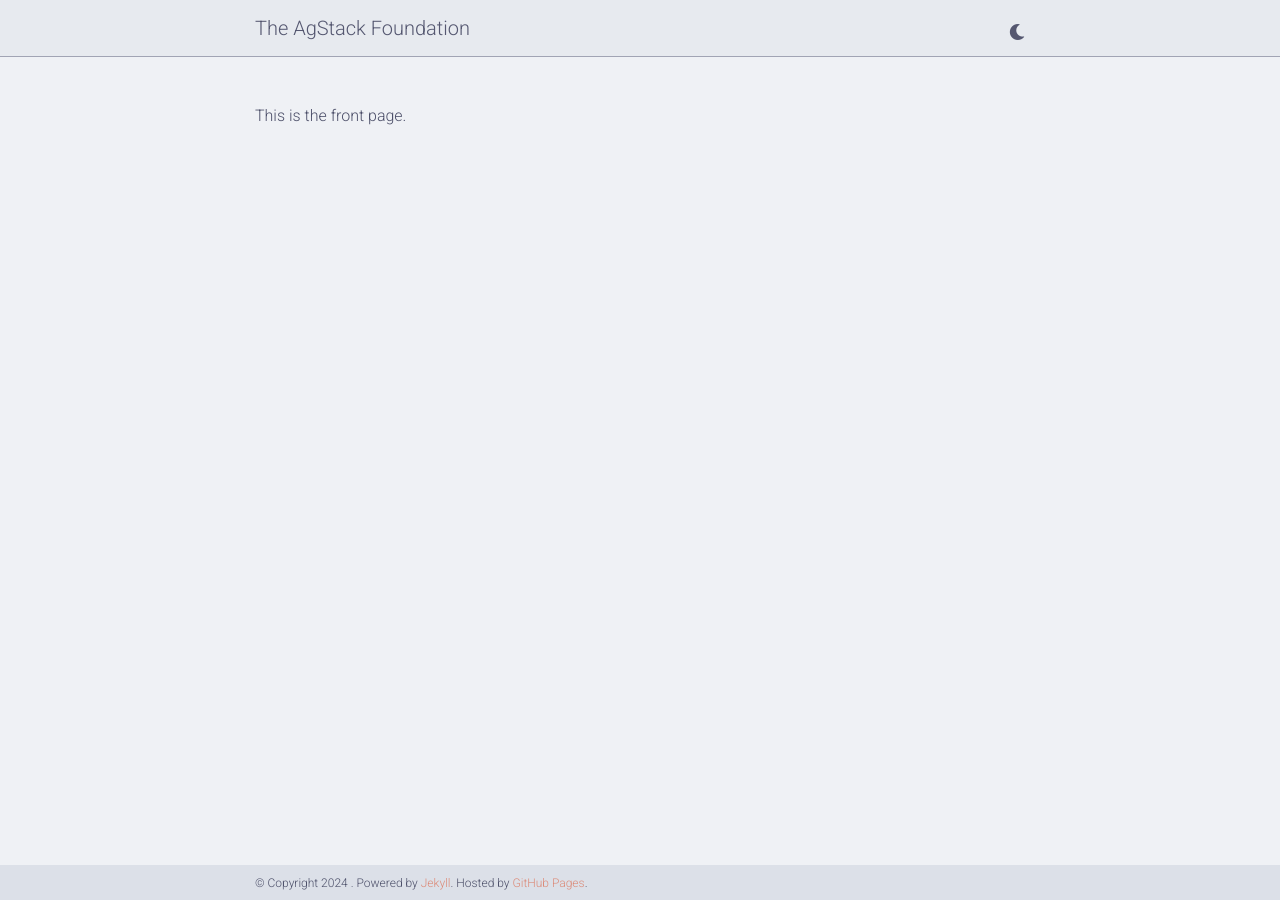
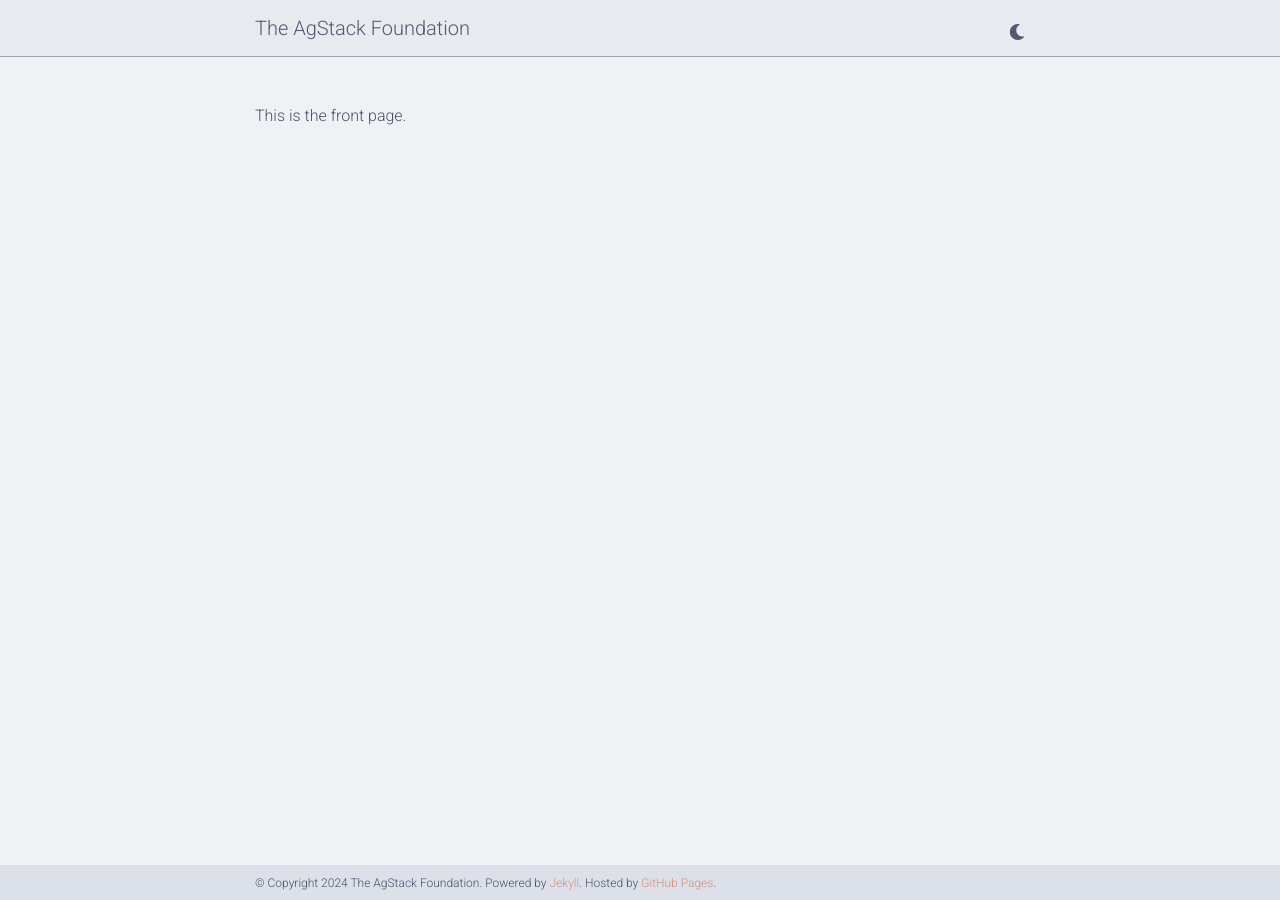
Before and after one commit to vmbrasseur/agstack-website, a Jekyll site: the page built from index.md, in a window 1280 px wide. Built offline with Jekyll 4.4.1, drawn with Linux system fonts in a browser that asks for light colours; comment, search, counter and statistics services are not loaded; a style sheet for code colours, icons or effects is not loaded.

Commit message:
Add AgStack to copyright statement in footer.
May need to change this to LF, but at least it's in a config var now so that'll be easy.

#58

```diff
--- a/_config.yml
+++ b/_config.yml
@@ -3,10 +3,7 @@
 # -----------------------------------------------------------------------------
 
 title: The AgStack Foundation # the website title (if blank, full name will be used instead)
-first_name:
-middle_name:
-last_name:
-email:
+owner: The AgStack Foundation
 description: > # the ">" symbol means to ignore newlines until "footer_text:"
   Guides, projects, and resources that have information about the AgStack team and their efforts.
 footer_text: >
--- a/_includes/footer.html
+++ b/_includes/footer.html
@@ -1,7 +1,7 @@
     {% if site.footer_fixed %}
     <footer class="fixed-bottom">
       <div class="container mt-0">
-        &copy; Copyright {{ site.time | date: '%Y' }} {{ site.first_name }}{{ site.middle_name }}{{ site.last_name }}. {{ site.footer_text }}
+        &copy; Copyright {{ site.time | date: '%Y' }} {{ site.owner }}. {{ site.footer_text }}
         {%- if site.impressum_path -%}
         <a href="{{ site.url }}{{ site.baseurl }}{{ site.impressum_path }}">Impressum</a>.
         {%- endif -%}
@@ -13,7 +13,7 @@
     {%- else -%}
     <footer class="sticky-bottom mt-5">
       <div class="container">
-        &copy; Copyright {{ site.time | date: '%Y' }} {{ site.first_name }}{{ site.middle_name }}{{ site.last_name }}. {{ site.footer_text }}
+        &copy; Copyright {{ site.time | date: '%Y' }} {{ site.owner }}. {{ site.footer_text }}
         {%- if site.impressum_path -%}
         <a href="{{ site.url }}{{ site.baseurl }}{{ site.impressum_path }}">Impressum</a>.
         {%- endif -%}
```
